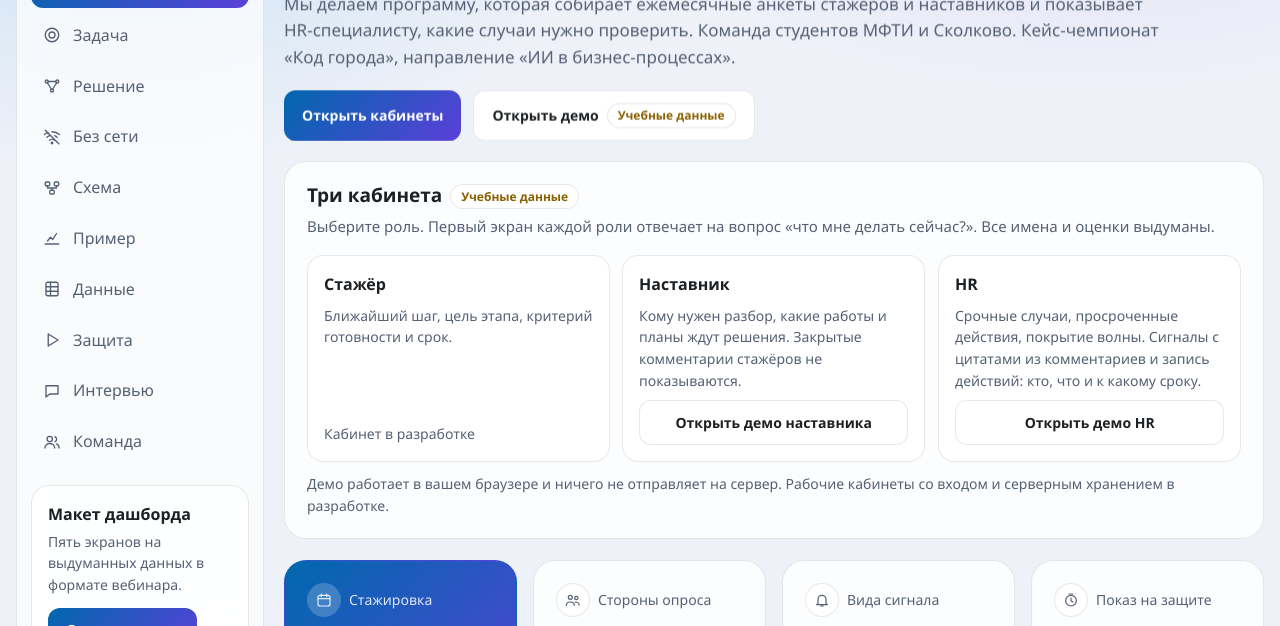
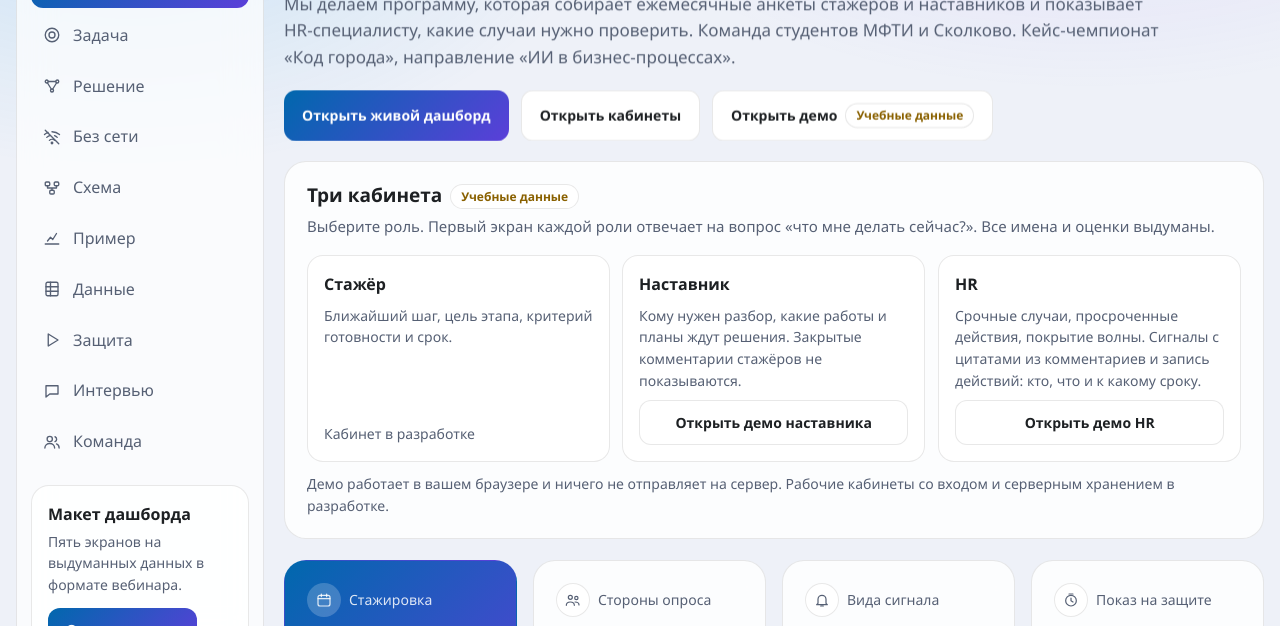
Before and after one commit to Qurena/mgts-code-of-the-city, a plain HTML site: page docs/index.html in a window 1280 px wide. Shown: the part 130-756 px from the top of the page. Drawn offline with Linux system fonts and the light colour scheme.

Commit message:
Сайт: ссылка на живой дашборд на сервере
Co-Authored-By: Claude Sonnet 5.5 <noreply@anthropic.com>

```diff
--- a/docs/index.html
+++ b/docs/index.html
@@ -202,14 +202,14 @@ footer{color:var(--muted);font-size:14px;padding:4px 8px 0}
     <a href="#interviews"><svg viewBox="0 0 24 24"><path d="M4 5h16v11H9l-5 4z"/></svg><span>Интервью</span></a>
     <a href="#team"><svg viewBox="0 0 24 24"><circle cx="9" cy="8" r="3.5"/><path d="M2.5 20c0-3.6 2.9-6 6.5-6s6.5 2.4 6.5 6M16 5a3.5 3.5 0 010 6.5M18 14.5c2 .7 3.5 2.6 3.5 5.5"/></svg><span>Команда</span></a>
   </nav>
-  <div class="promo"><b>Макет дашборда</b><p>Пять экранов на выдуманных данных в формате вебинара.</p><a class="btn" href="dashboard-prototype.html">Открыть макет</a></div>
+  <div class="promo"><b>Макет дашборда</b><p>Пять экранов на выдуманных данных в формате вебинара.</p><a class="btn" href="dashboard-prototype.html">Открыть макет</a><a class="btn ghost" href="https://qurena.vps.webdock.cloud/" rel="noopener" style="margin-top:8px">Живой дашборд</a></div>
 </aside>
 
 <main>
   <section id="overview" class="top">
     <h1>Дашборд для анализа обратной связи стажёров МГТС</h1>
     <p>Мы делаем программу, которая собирает ежемесячные анкеты стажёров и наставников и показывает HR-специалисту, какие случаи нужно проверить. Команда студентов МФТИ и Сколково. Кейс-чемпионат «Код города», направление «ИИ в бизнес-процессах».</p>
-    <div class="cta"><a class="btn" href="#cabinets">Открыть кабинеты</a><a class="btn ghost" href="dashboard-prototype.html#overview">Открыть демо<span class="tag">Учебные данные</span></a></div>
+    <div class="cta"><a class="btn" href="https://qurena.vps.webdock.cloud/" rel="noopener">Открыть живой дашборд</a><a class="btn ghost" href="#cabinets">Открыть кабинеты</a><a class="btn ghost" href="dashboard-prototype.html#overview">Открыть демо<span class="tag">Учебные данные</span></a></div>
   </section>
 
   <section id="cabinets" class="card" aria-labelledby="cabh">
```
